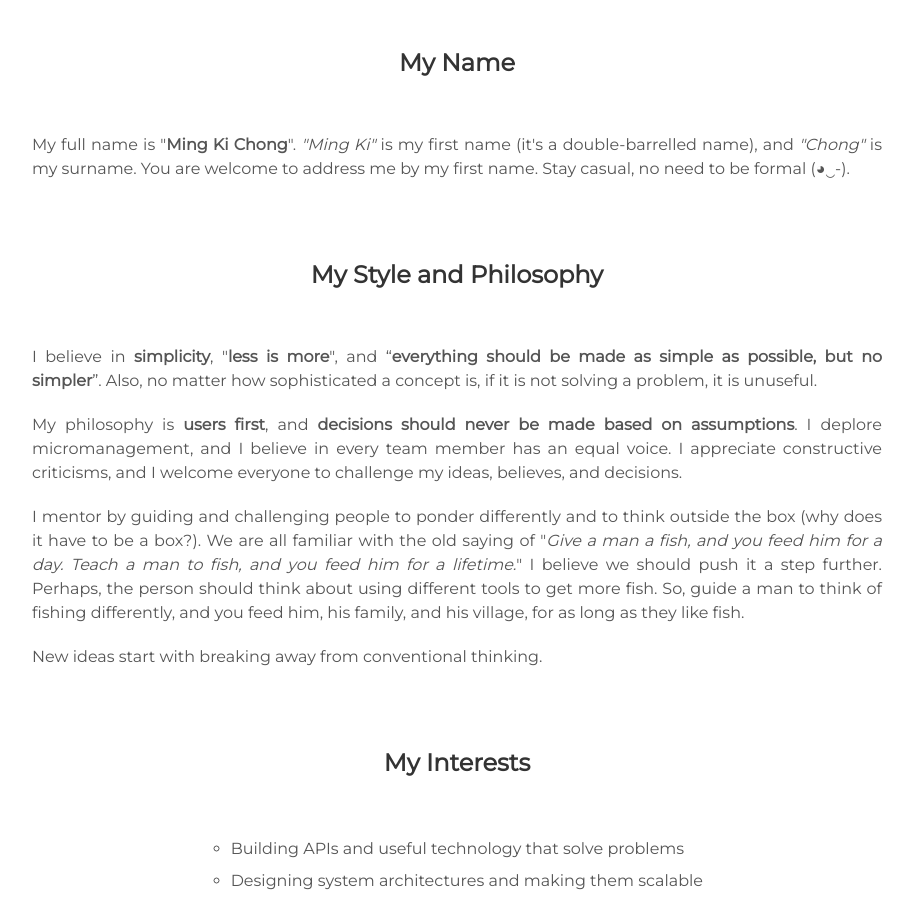
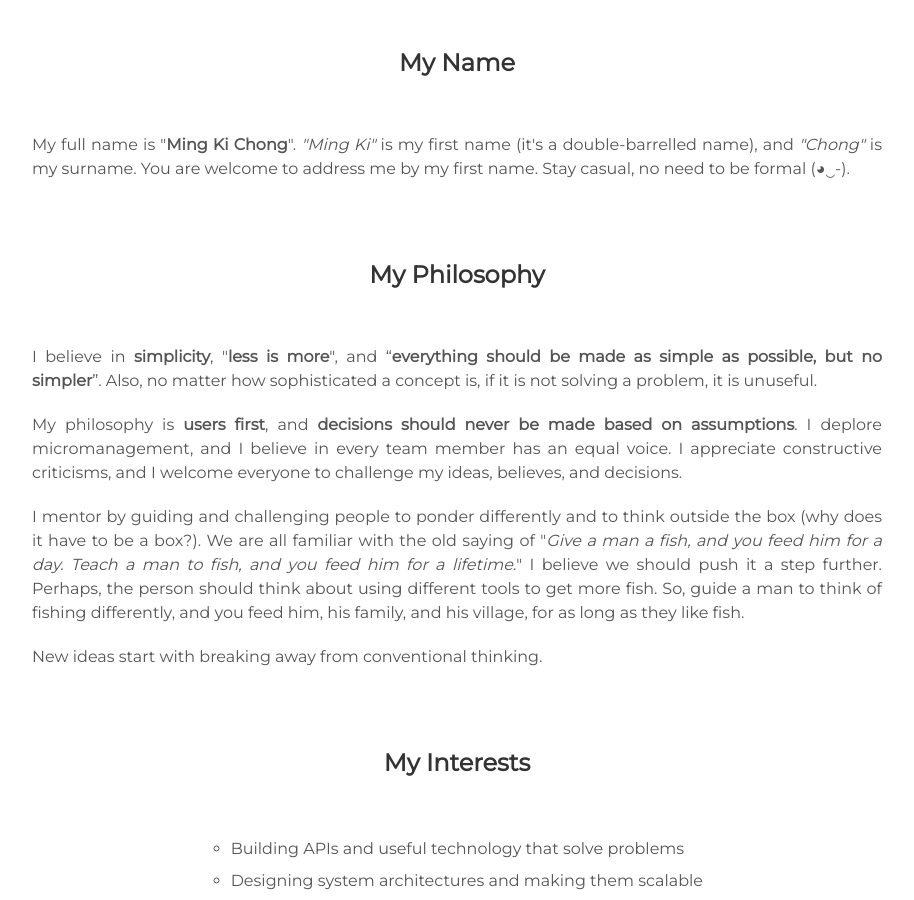
Before and after one commit to mingkichong/mingkichong.github.io, a Jekyll site: the page built from index.html, in a window 1280 px wide and 900 px high, scrolled down 2047 px. Shown: the whole window, without its empty margins (183-1097 px from the left). Built offline with Jekyll 4.4.1, drawn with Linux system fonts in a browser that asks for light colours.

Commit message:
reduce heading text

```diff
--- a/_includes/about.html
+++ b/_includes/about.html
@@ -19,7 +19,7 @@
 </div>
 
 <div class="about_user-details">
-  <h3> My Style and Philosophy </h3>
+  <h3> My Philosophy </h3>
 </div>
 <div class="about_details">
   I believe in <strong>simplicity</strong>, "<strong>less is more</strong>", and “<strong>everything should be made as simple as possible, but no simpler</strong>”.
```
